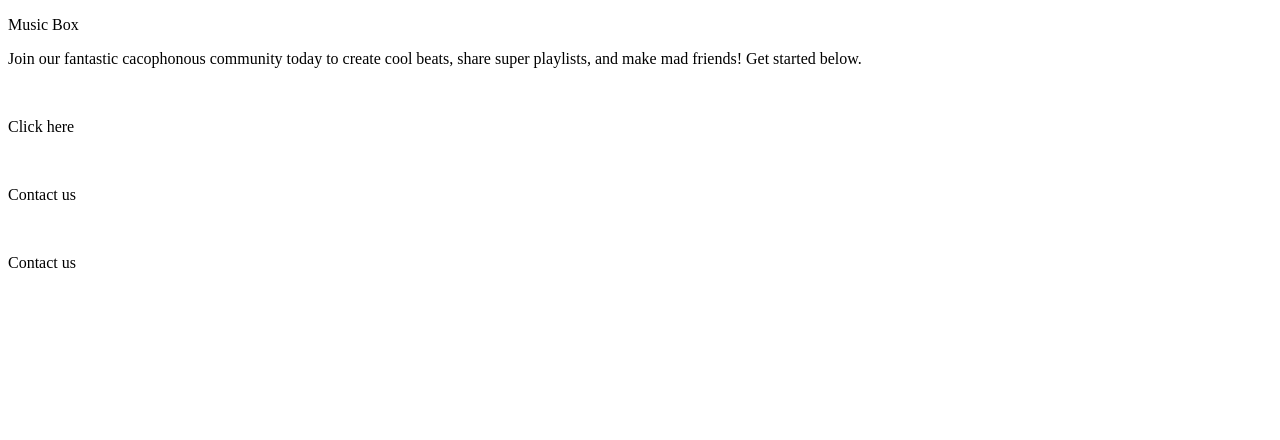
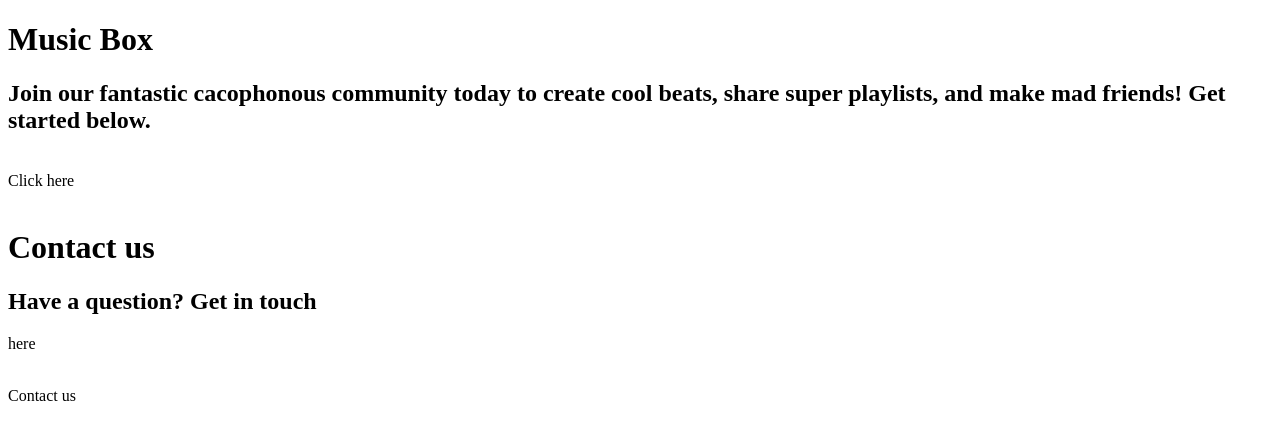
Before and after one commit to notkarenyi/accessibility-demo, a plain HTML site: page index.html in a window 1280 px wide. Drawn offline with Linux system fonts and the light colour scheme.

Commit message:
conflict time!

```diff
--- a/index.html
+++ b/index.html
@@ -7,25 +7,24 @@
     </head>
     <body>
         <div id = "header">
-            <p>Music Box</p>
+            <h1>Music Box</h1>
         </div>
         <div>
-            <p>
+            <h2>
                 Join our fantastic cacophonous community today to
                 create cool beats, share super playlists, and make
                 mad friends! Get started below.
-            </p>
+            </h2>
         </div>
         <img href = "">
         <div id = "button">
-            <p>
-                Click here
-            </p>
+            <a>Click here</a>
         </div>
         <img href = "">
         <div>
-            <p>Contact us</p>
-
+            <h1>Contact us</h1>
+            <h2>Have a question? Get in touch </h2>
+            <a>here</a>
         </div>
         <img href = "">
         <div id = "footer">
--- /dev/null
+++ b/resources/css/index.css
@@ -0,0 +1,22 @@
+html {
+    font-size: 100%;
+    width: 100%;
+}
+
+#header, #footer {
+    background-color: #55ae33;
+    color: white;
+}
+
+body {
+    color: white;
+    background-color: #62ee1e;
+}
+
+a {
+    color: white;
+}
+
+a:hover {
+    color: blue;
+}
```
Also changed, not shown: index.css (deleted).
